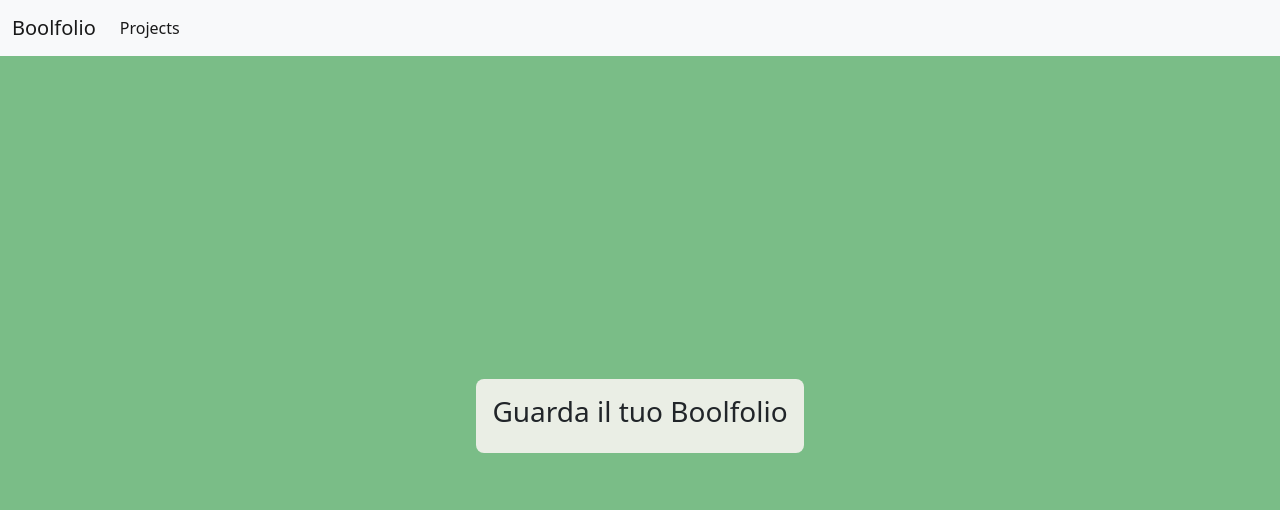
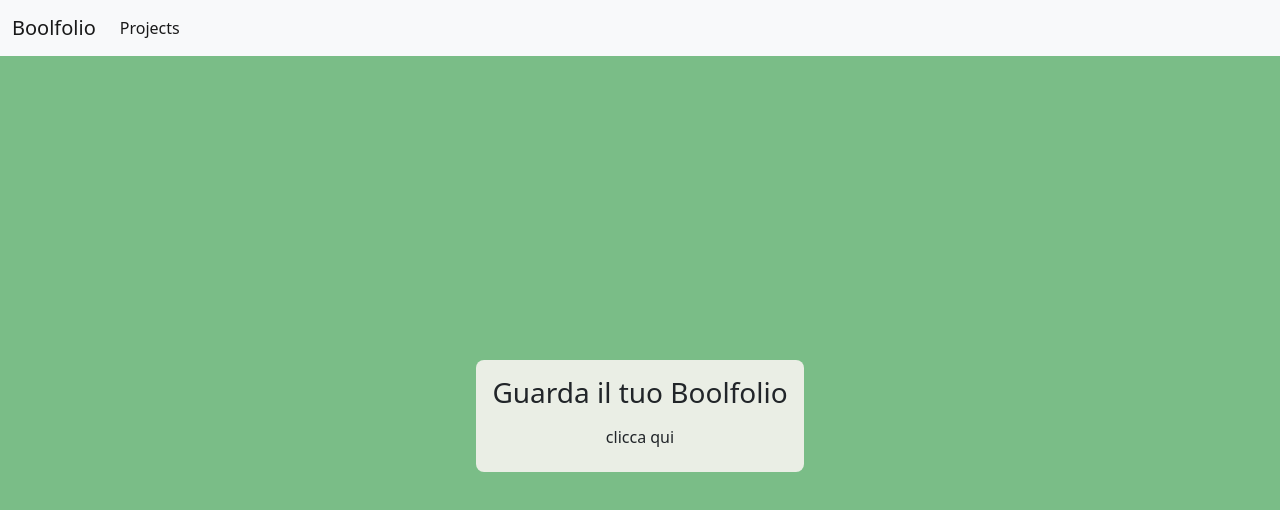
Before and after one commit to davidetaribelli/vite-boolfolio, a Vue app: page / in a window 1280 px wide. Shown: the top 510 px of the page. Built offline with nearby package versions, Linux system fonts and the light colour scheme.

Commit message:
feat: add router-link and config port server

```diff
--- a/src/components/AppHeader.vue
+++ b/src/components/AppHeader.vue
@@ -14,7 +14,7 @@ export default {
 <template>
     <nav class="navbar navbar-expand-lg bg-light">
         <div class="container-fluid">
-            <a class="navbar-brand" href="/">Boolfolio</a>
+            <router-link class="navbar-brand" :to="{name: 'home'}">Boolfolio</router-link>
             <button class="navbar-toggler" type="button" data-bs-toggle="collapse" data-bs-target="#navbarNav"
                 aria-controls="navbarNav" aria-expanded="false" aria-label="Toggle navigation">
                 <span class="navbar-toggler-icon"></span>
@@ -22,7 +22,7 @@ export default {
             <div class="collapse navbar-collapse" id="navbarNav">
                 <ul class="navbar-nav">
                     <li class="nav-item">
-                        <a class="nav-link active" aria-current="page" href="/projects">Projects</a>
+                        <router-link class="nav-link active" :to="{name: 'projects'}">Projects</router-link>
                     </li>
                 </ul>
             </div>
--- a/src/pages/AppHome.vue
+++ b/src/pages/AppHome.vue
@@ -14,8 +14,9 @@ export default {
     <section>
         <div class="container d-flex justify-content-center align-items-center" style="height: 90vh;">
             <div class="row">
-                <div class="col-12 rounded-3 p-3">
+                <div class="col-12 rounded-3 p-3 d-flex flex-column">
                     <h3> Guarda il tuo Boolfolio</h3>
+                    <router-link :to="{name: 'projects'}" class="btn">clicca qui</router-link>
                 </div>
             </div>
         </div>
--- a/vite.config.js
+++ b/vite.config.js
@@ -4,4 +4,8 @@ import vue from '@vitejs/plugin-vue'
 // https://vitejs.dev/config/
 export default defineConfig({
   plugins: [vue()],
+
+  server:{
+    port: 5178,
+  },
 })
```
